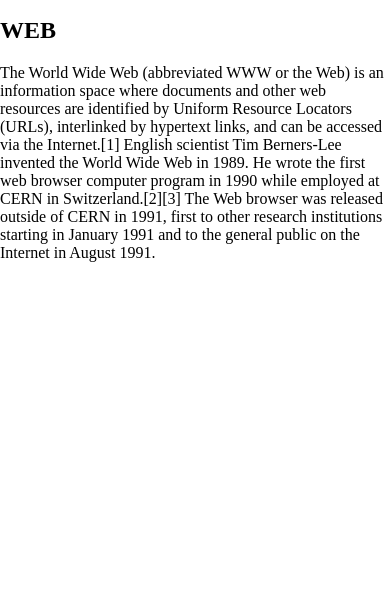
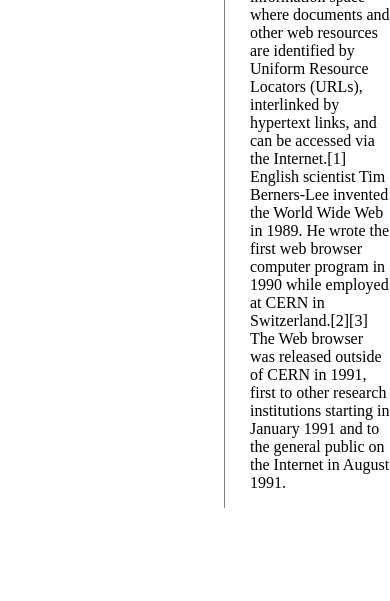
Before and after one commit to Frozenbone1023/First_repo, a plain HTML site: page index.html in a window 390 px wide. Shown: the part 243-844 px from the top of the page. Drawn offline with Linux system fonts and the light colour scheme; files that its build step writes are made by us from their sources.

Commit message:
Add files via upload

```diff
--- a/style.css
+++ b/style.css
@@ -39,7 +39,3 @@
     padding-top: 11px;
     padding-right: 185px;
 }
-@media(max-width:800px)
-{
-  .grid{display: block;}
-}
```
